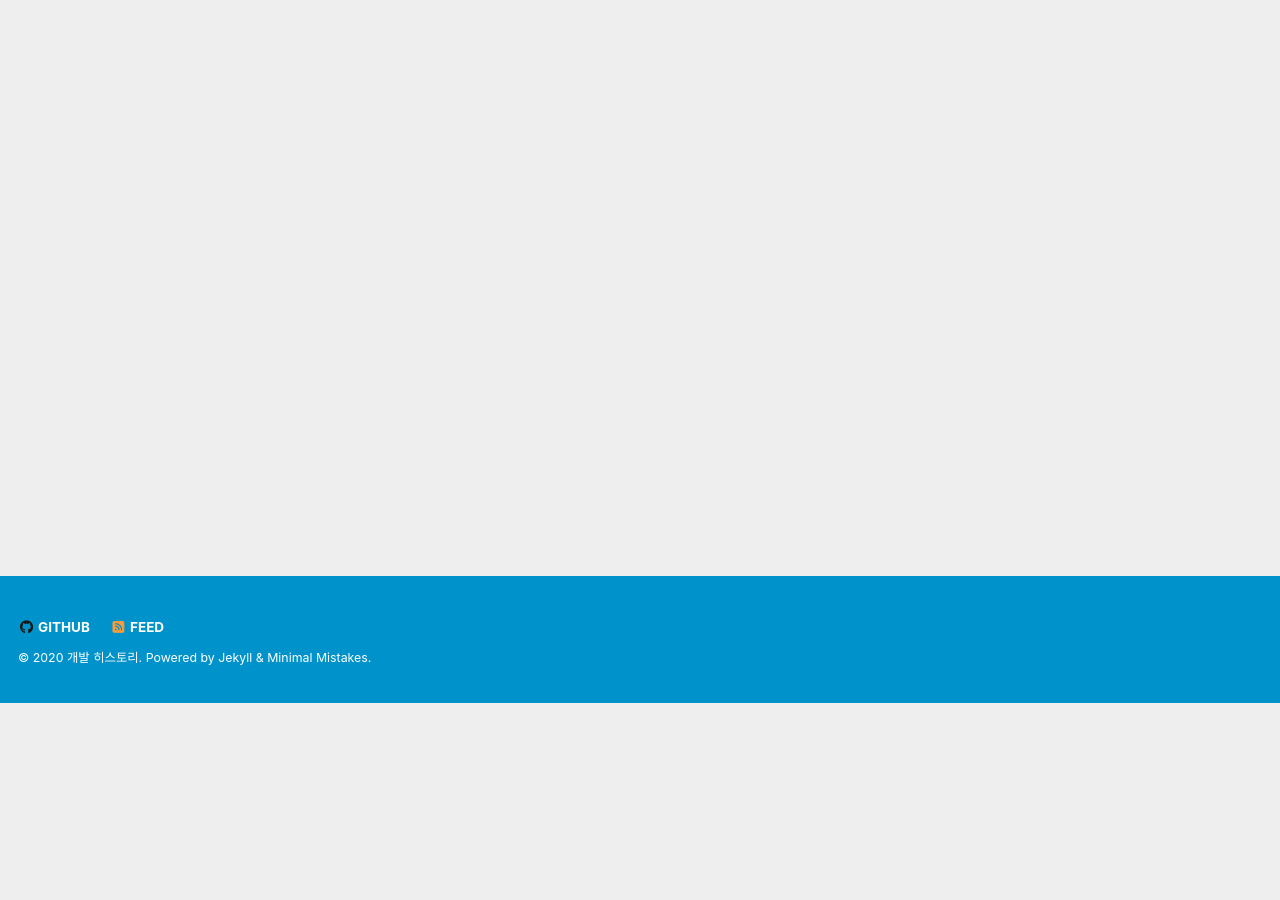
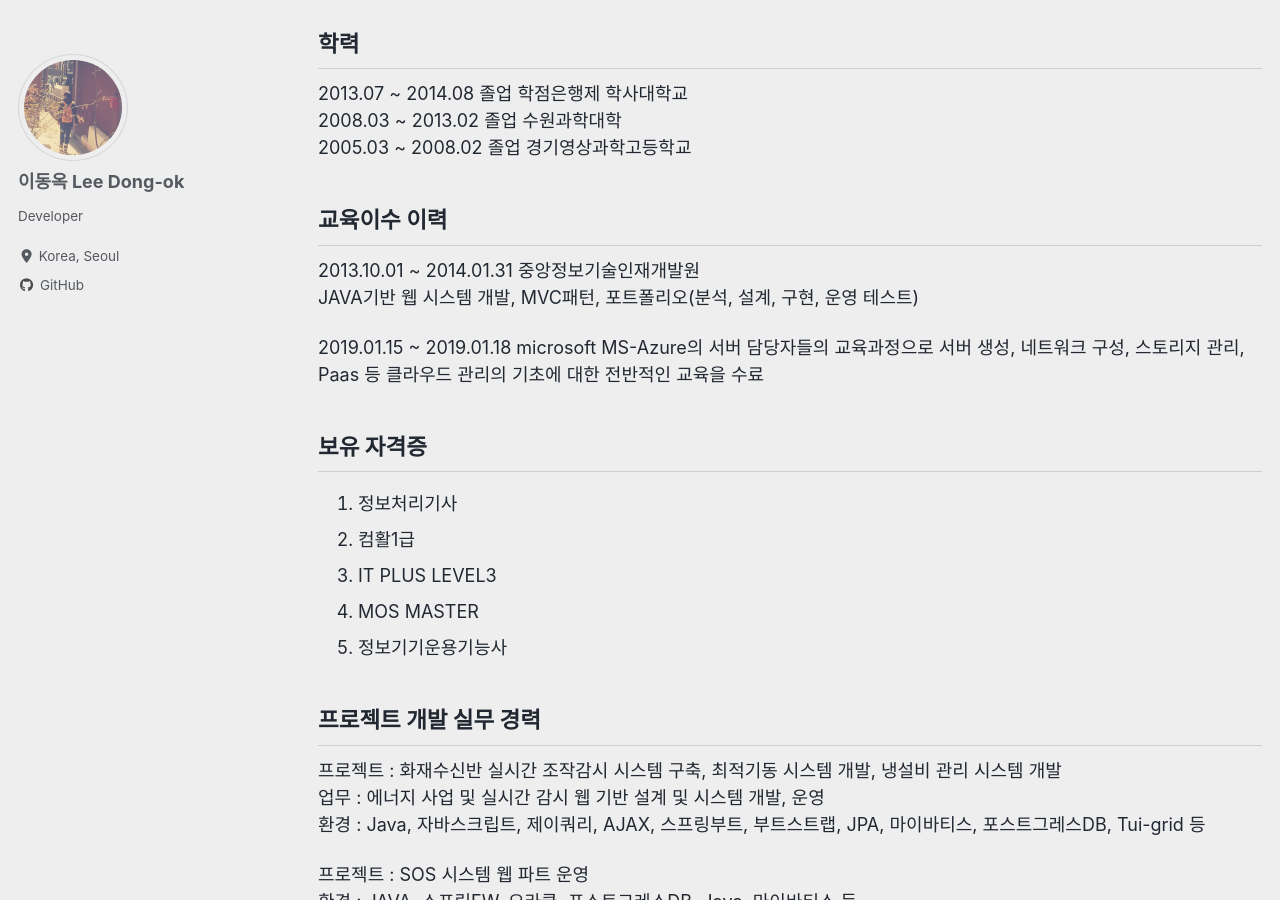
Before and after one commit to ldk-hub/ldk-hub.github.io, a Jekyll site: the page built from _pages/about.md, in a window 1280 px wide and 900 px high, scrolled down 380 px. Built offline with Jekyll 4.4.1, drawn with Linux system fonts in a browser that asks for light colours; cached includes are drawn as plain includes; nearby versions of some CDN libraries; a script that is not in the unit is left out; comment, search, counter and statistics services are not loaded; before the commit the page ends 1083 px from its top, so only the background shows below that; some of the changed text lies outside the part shown.

Commit message:
Update about.md

```diff
--- a/_pages/about.md
+++ b/_pages/about.md
@@ -3,13 +3,49 @@ permalink: /about/
 title: "About"
 excerpt: "About Me"
 search: true
-
 last_modified_at: 2020-05-25T06:22:00+09:00
 toc: true
-
 ---
 
 
+# 블로그 개발자 이력
 
+## 학력
+2013.07 ~ 2014.08	졸업	학점은행제 학사대학교
+2008.03 ~ 2013.02	졸업	수원과학대학
+2005.03 ~ 2008.02	졸업	경기영상과학고등학교
 
-# 블로그 개발자 이력
+## 교육이수 이력
+2013.10.01 ~ 2014.01.31	중앙정보기술인재개발원
+JAVA기반 웹 시스템 개발, MVC패턴, 포트폴리오(분석, 설계, 구현, 운영 테스트)
+
+2019.01.15 ~ 2019.01.18	 microsoft
+MS-Azure의 서버 담당자들의 교육과정으로 서버 생성, 네트워크 구성, 스토리지 관리, Paas 등 클라우드 관리의 기초에 대한 전반적인 교육을 수료
+
+## 보유 자격증
+1. 정보처리기사
+2. 컴활1급
+3. IT PLUS LEVEL3
+4. MOS MASTER
+5. 정보기기운용기능사
+
+## 프로젝트 개발 실무 경력
+프로젝트 : 화재수신반 실시간 조작감시 시스템 구축, 최적기동 시스템 개발, 냉설비 관리 시스템 개발
+업무 : 에너지 사업 및 실시간 감시 웹 기반 설계 및 시스템 개발, 운영
+환경 : Java, 자바스크립트, 제이쿼리, AJAX, 스프링부트, 부트스트랩, JPA, 마이바티스, 포스트그레스DB, Tui-grid 등
+
+프로젝트 : SOS 시스템 웹 파트 운영
+환경 : JAVA, 스프링FW, 오라클, 포스트그레스DB, Java, 마이바티스 등
+
+프로젝트 : MS Azure 클라우드 운영 담당
+업무 : 클라우드 서버 설계 및 이관 계획 총괄, 서버 운영 업무 담당
+키워드 : WAF, 포스트그레스 DB, 이중화, Paas, 윈도우,리눅스 서버, 로드 밸런싱
+
+프로젝트 :  출입통제 선별 보안 시스템
+업무: ID 카드 출입통제 확률정책 파트 개발
+환경 : JAVA, 제이쿼리, AJAX, 마이바티스, PL/SQL, 데브온FW, 오라클, 티베로, SVN, 제우스, 웹투비
+
+업무 : 통합정보시스템 개발, 반응형 웹, 소켓 모듈 운영, 인프라 관제, 운영 등
+솔루션 : 웹스퀘어, 오즈리포트 툴, 제니퍼MR
+환경 : JAVA, 제이쿼리, AJAX, 스프링FW, 오라클, 마이바티스, SVN, 자바스크립트
+온프레임 서버 : 제우스, 웹투비, 리눅스, 윈도우 서버
```
